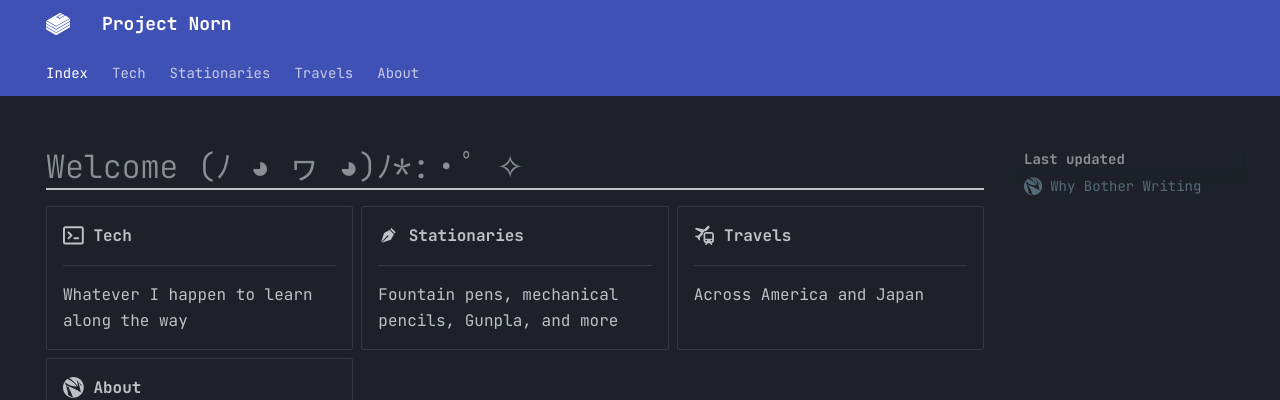
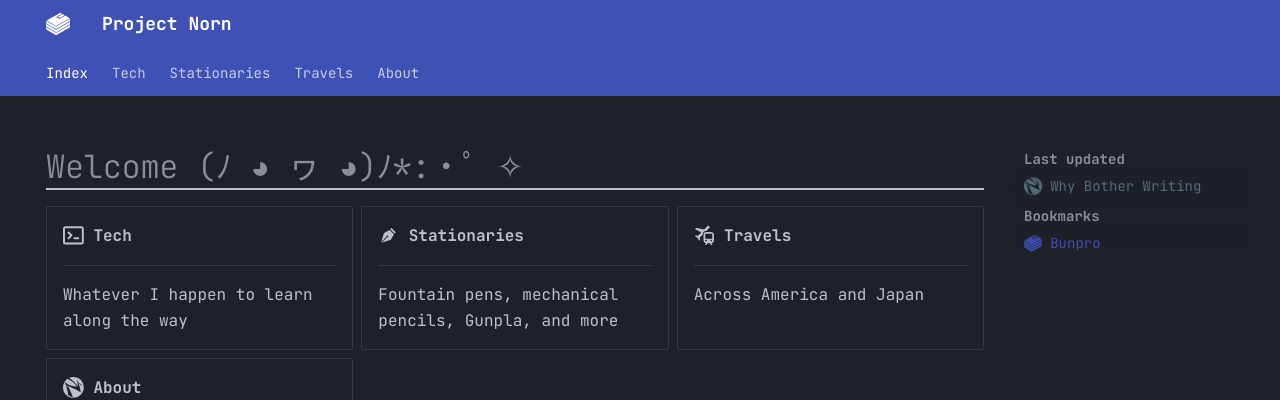
Before and after one commit to Serralq/Project-Norn, an MkDocs documentation site: the page built from docs/index.md, in a window 1280 px wide. Shown: the top 400 px of the page. Built offline with MkDocs 1.6.1 and Material for MkDocs 9.7.7, drawn with Linux system fonts in a browser that asks for light colours; plug-ins that fetch from the network failed and are left out.

Commit message:
Add bookmarks, fix hover color for index sideview

```diff
--- a/docs/overrides/unique/index.html
+++ b/docs/overrides/unique/index.html
@@ -20,7 +20,7 @@
           <li class="md-nav__item">
             {% if 'about' in file.url %}
             <a
-              class="md-nav__link"
+              class="md-nav__link custom_link"
               href="{{ file.url | url }}"
               style="color: #546d78"
             >
@@ -32,7 +32,7 @@
               ></span>
               {% elif 'travels' in file.url %}
             <a
-              class="md-nav__link"
+              class="md-nav__link custom_link"
               href="{{ file.url | url }}"
               style="color: #4cae4f"
             >
@@ -44,7 +44,7 @@
               ></span>
               {% elif 'tech' in file.url %}
             <a
-              class="md-nav__link"
+              class="md-nav__link custom_link"
               href="{{ file.url | url }}"
               style="color: #7e56c2"
             >
@@ -56,7 +56,7 @@
               ></span>
               {% elif 'stationaries' in file.url %}
             <a
-              class="md-nav__link"
+              class="md-nav__link custom_link"
               href="{{ file.url | url }}"
               style="color: #795649"
             >
@@ -68,7 +68,7 @@
               ></span>
               {% else %}
             <a
-              class="md-nav__link"
+              class="md-nav__link custom_link"
               href="{{ file.url | url }}"
             >
               {% endif %}
@@ -79,6 +79,21 @@
           </li>
           {% endfor %}
         </ul>
+        <div class="md-nav__title">Bookmarks</div>
+        <ul class="md-nav__list" data-md-scrollfix>
+          <li class="md-nav__item">
+            <a
+              class="md-nav__link custom_link"
+              href="https://bunpro.jp/dashboard"
+              style="color: #4051b5"
+            >
+              <span class="twemoji">
+<svg xmlns="http://www.w3.org/2000/svg" viewBox="0 0 24 24"><path d="M.301 17.615c-.13-.34-.522-1.512-.133-2.432l9.827 5.674a.329.329 0 0 0 .33 0L24 12.962v2.354l-13.84 7.99L.3 17.615zm-.11-8.652c-.288.877.015 2.058.124 2.426l9.845 5.684L24 9.083V6.726l-13.675 7.896a.329.329 0 0 1-.33 0L.19 8.963zm13.17-1.936a.332.332 0 0 1-.485-.207l-.28-1.133-2.126-.176a.33.33 0 0 1-.138-.614l5.578-3.22-1.702-.983-13.51 7.8 9.462 5.462 13.51-7.8-4.4-2.54-5.91 3.41zm-.182-1.729.232.938 5.198-3.001-2.04-1.178-4.993 2.884 1.31.108a.33.33 0 0 1 .293.25zM24 9.845 10.325 17.74a.329.329 0 0 1-.33 0L.168 12.067c-.39.919.003 2.091.133 2.43l9.859 5.693L24 12.2V9.844z"></path></svg>
+              </span>
+              Bunpro
+              </a>
+          </li>
+          </ul>
       </nav>
     </div>
   </div>
--- a/docs/stylesheets/extra.css
+++ b/docs/stylesheets/extra.css
@@ -163,3 +163,7 @@ h6:after {
 .margin-bot-neg {
   margin-bottom: -20px;
 }
+
+.custom_link:hover {
+  color: #0091eb !important;
+}
```
